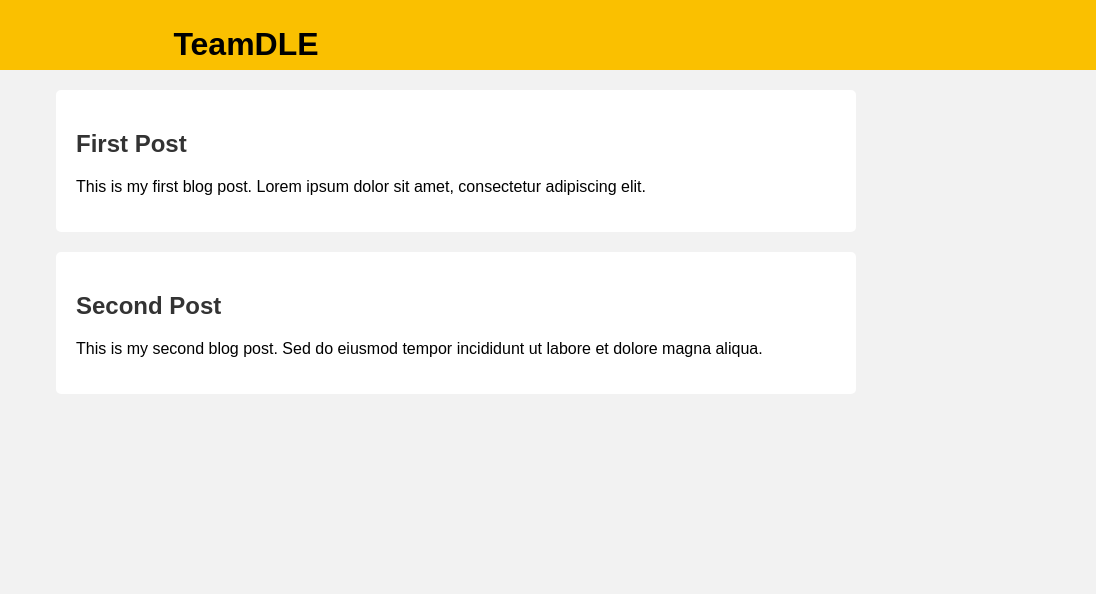
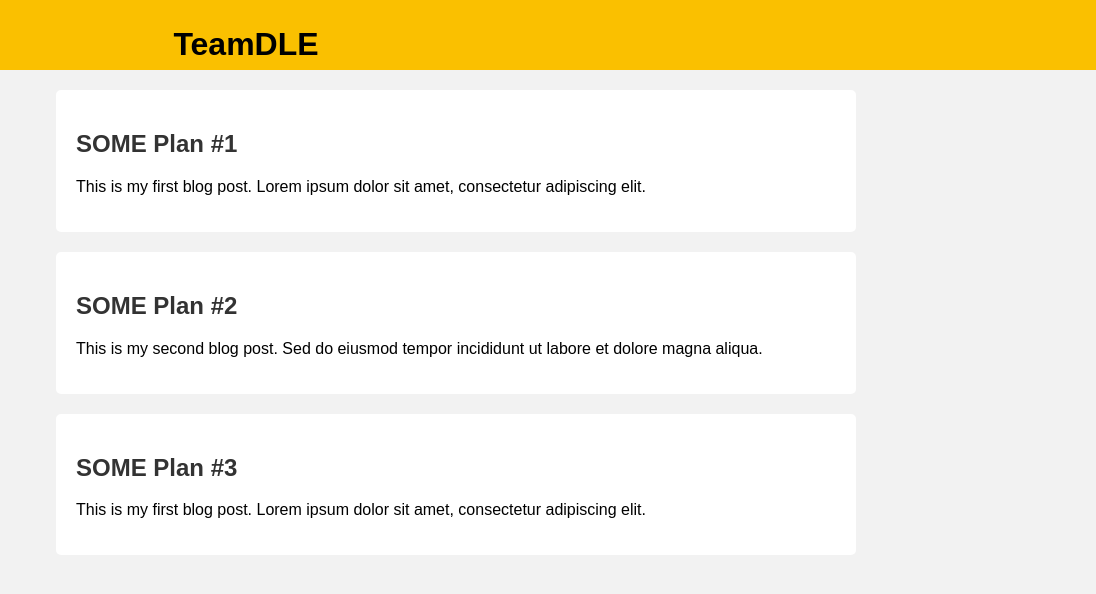
Before and after one commit to JisungEda55/unknown, a plain HTML site: page index.html in a window 1280 px wide. Shown: the full height of the page, 184-1280 px from the left. Drawn offline with Linux system fonts and the light colour scheme.

Commit message:
Update index.html

```diff
--- a/index.html
+++ b/index.html
@@ -3,7 +3,7 @@
 <head>
     <meta charset="UTF-8">
     <meta name="viewport" content="width=device-width, initial-scale=1.0">
-    <title>WeHolic SOMEPlan</title>
+    <title>WeHolic SOME Plan</title>
     <style>
         body {
             font-family: Arial, sans-serif;
@@ -45,6 +45,27 @@
         h2 {
             color: #333;
         }
+        }
+        h1 {
+            display: inline-block;/* 텍스트가 로고 오른쪽에 위치하도록 함 */
+            margin-left: -590px;
+            margin-top: 16px;
+            vertical-align: middle; /* 텍스트를 세로 중앙에 정렬 */
+        }
+        main {
+            padding: 20px;
+            max-width: 800px;
+            margin: 0 auto;
+        }
+        article {
+            background-color: #fff;
+            border-radius: 5px;
+            padding: 20px;
+            margin-bottom: 20px;
+        }
+        h3 {
+            color: #333;
+        }
     </style>
 </head>
 <body>
@@ -54,13 +75,16 @@
     </header>
     <main>
         <article>
-            <h2>First Post</h2>
+            <h2>SOME Plan #1</h2>
             <p>This is my first blog post. Lorem ipsum dolor sit amet, consectetur adipiscing elit.</p>
         </article>
         <article>
-            <h2>Second Post</h2>
+            <h2>SOME Plan #2</h2>
             <p>This is my second blog post. Sed do eiusmod tempor incididunt ut labore et dolore magna aliqua.</p>
         </article>
+        <article>
+            <h2>SOME Plan #3</h2>
+            <p>This is my first blog post. Lorem ipsum dolor sit amet, consectetur adipiscing elit.</p>
         <!-- You can add more articles here -->
     </main>
 </body>
```
